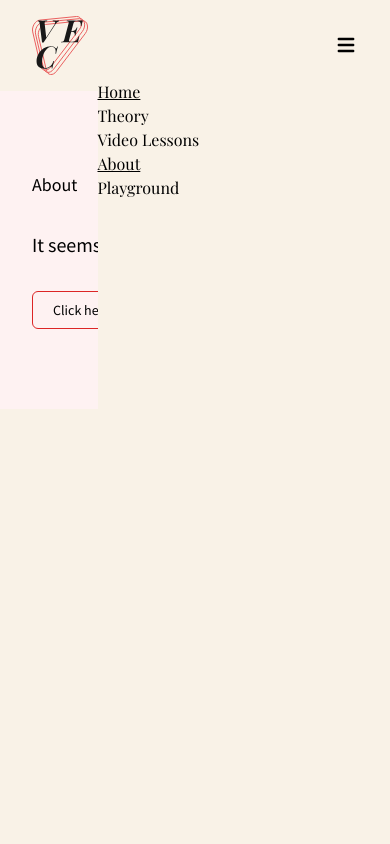
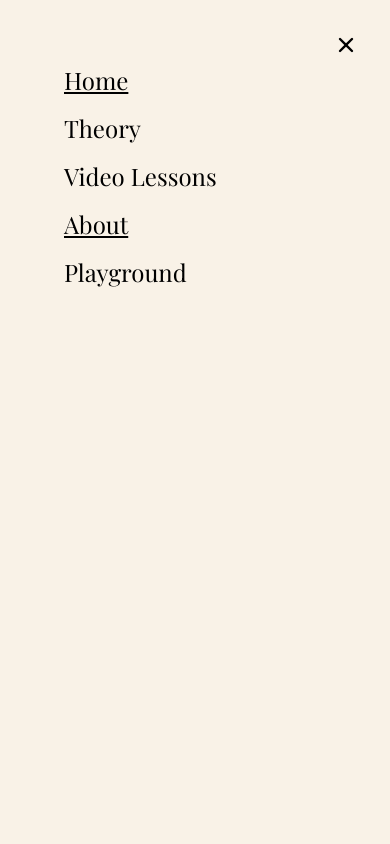
Before and after one commit to aymyo/video-encoding-website, a Next.js app: page /about in a window 390 px wide. Both pictures are taken after a click on the button "Toggle Menu". Shown: the top 844 px of the page. Built offline with nearby package versions, Linux system fonts and the light colour scheme.

Commit message:
navbar responsive

```diff
--- a/components/Navbar.tsx
+++ b/components/Navbar.tsx
@@ -1,4 +1,4 @@
-import { MenuIcon } from '@heroicons/react/solid';
+import { MenuIcon, XCircleIcon, XIcon } from '@heroicons/react/solid';
 import Link from 'next/link';
 import { FC, useState } from 'react';
 
@@ -17,9 +17,8 @@ const Navbar: FC = () => {
       </Link>
 
       <nav
-        className={`ml-auto w-3/4 max-w-4xl ${display} bg-bgPrimary sm:justify-between sm:p-0
-        flex-col absolute sm:flex-row sm:relative sm:flex
-        inset-0 mt-20 sm:mt-0`}>
+        className={`ml-auto inset-0 max-w-4xl flex-col fixed p-16 text-2xl gap-4 z-50 ${display} bg-bgPrimary sm:justify-between sm:w-3/4
+         sm:flex sm:flex-row sm:relative sm:p-0 sm:text-base`}>
         <NavLink href='/' anchorClassName='sm:hidden' text='Home' />
 
         <NavLink href='/theory' text='Theory' />
@@ -32,10 +31,14 @@ const Navbar: FC = () => {
       </nav>
 
       <button
-        className='ml-auto sm:hidden'
+        className={`ml-auto sm:hidden z-50  ${display == 'hidden' ? '' : 'fixed right-8'}`}
         aria-label='Toggle Menu'
         onClick={() => setDisplay(display == 'hidden' ? 'flex' : 'hidden')}>
-        <MenuIcon className='h-6 w-6 text-black-500' />
+        {display == 'hidden' ? (
+          <MenuIcon className='h-6 w-6 text-black-500' />
+        ) : (
+          <XIcon className='h-6 w-6 text-black-500' />
+        )}
       </button>
     </header>
   );
--- a/pages/404.tsx
+++ b/pages/404.tsx
@@ -5,7 +5,6 @@ import { useRouter } from 'next/dist/client/router';
 import Link from 'next/link';
 import path from 'path';
 
-import LastUpdates from '../components/LastUpdates';
 import Layout from '../components/Layout';
 import { mdxDoc, THEORY_PATH, theoryFilePaths } from '../utils/mdxUtils';
 
@@ -30,7 +29,6 @@ const ErrorPage: NextPage<ErrorPageProps> = ({ docs }) => {
           </Link>
         </div>
       </section>
-      <LastUpdates items={docs} />
     </Layout>
   );
 };
```
